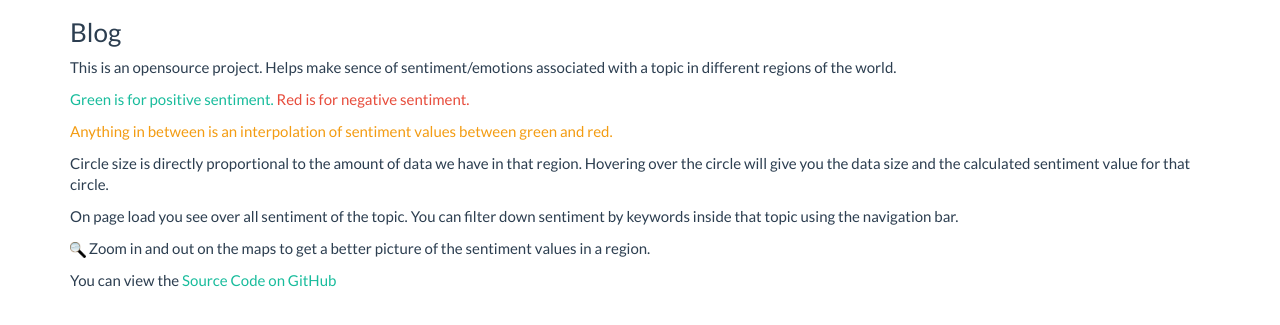
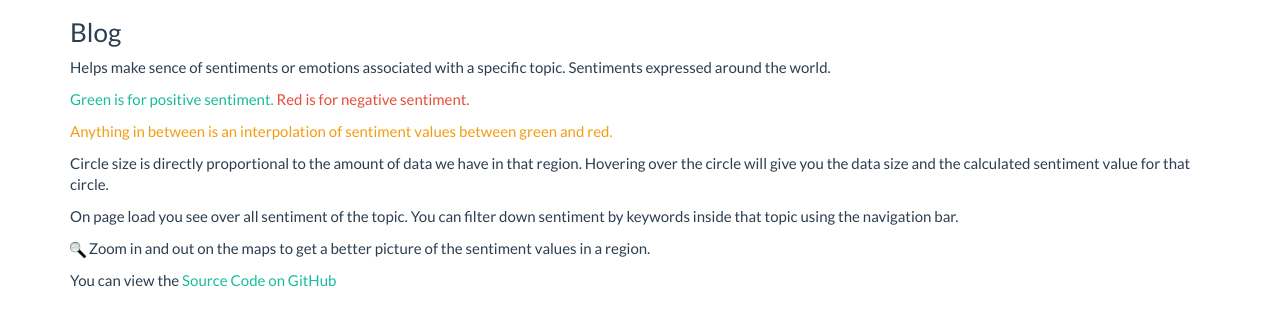
Before and after one commit to keithsjohnson/wardolph, a website: page client/index.html at #/blog in a window 1280 px wide. Shown: the part 201-526 px from the top of the page. Drawn offline with nearby package versions, Linux system fonts and the light colour scheme; some packages are replaced by stand-ins of ours.

Commit message:
blog update

```diff
--- a/client/partial/blog/blog.html
+++ b/client/partial/blog/blog.html
@@ -6,7 +6,7 @@
         <p>Sentiment analysis</p>
         <div class="bs-component">
               <h3>Blog</h3>
-              <p>This is an opensource project. Helps make sence of sentiment/emotions associated with a topic in different regions of the world.</p>
+              <p>Helps make sence of sentiments or emotions associated with a specific topic. Sentiments expressed around the world.</p>
               <p>
                 <span class="text-success">Green is for positive sentiment.</span>
                 <span class="text-danger">Red is for negative sentiment.</span>
```
